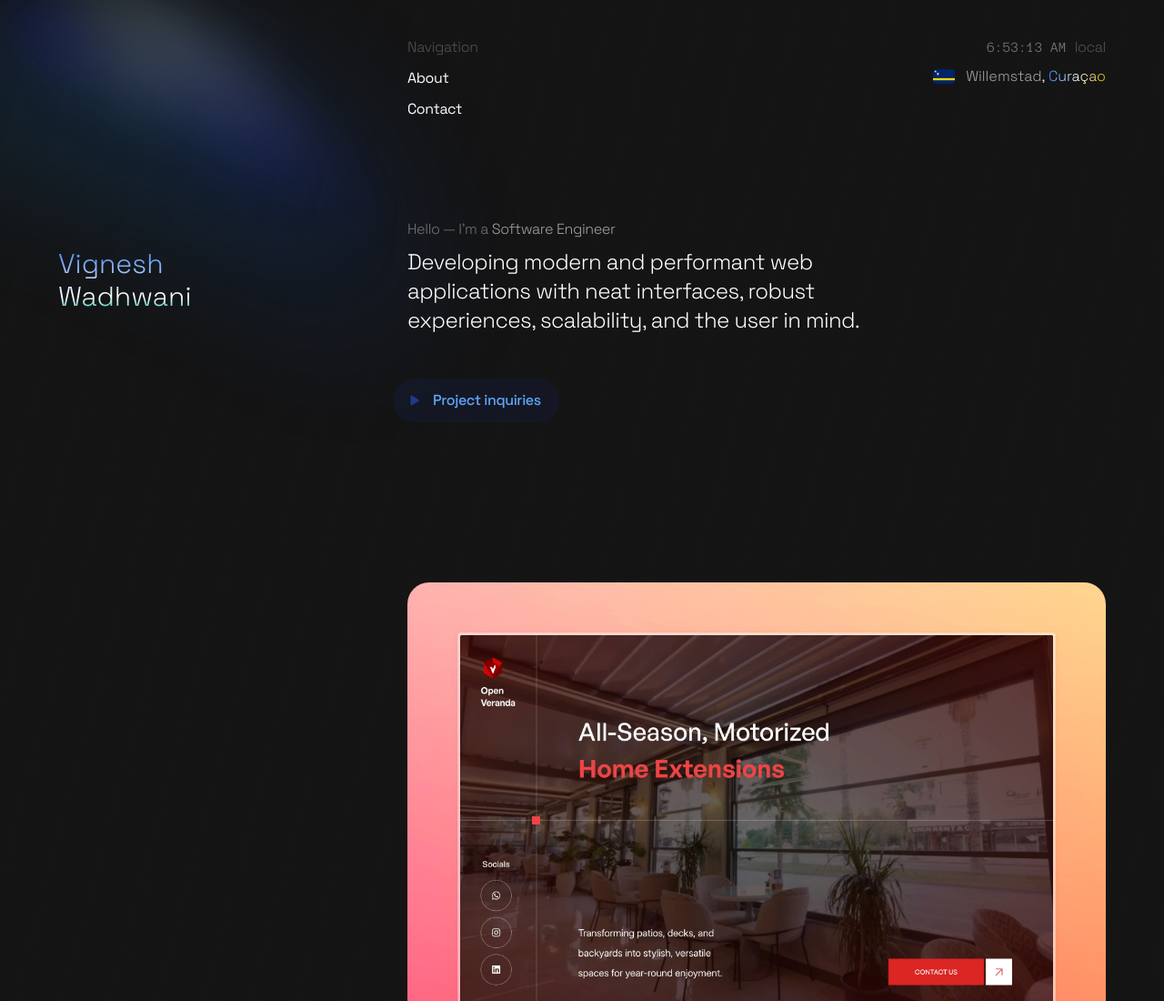
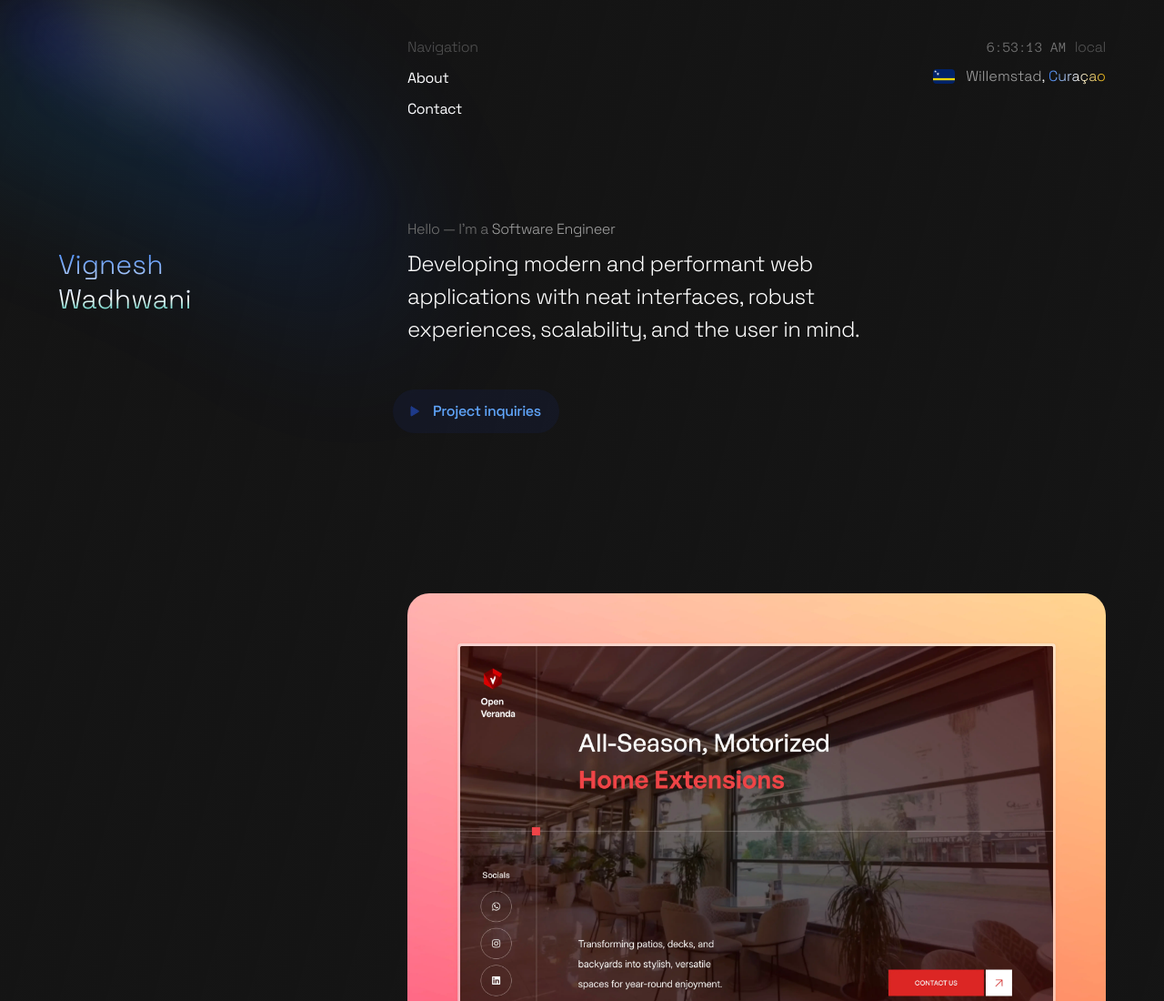
Before and after one commit to typescriptlover/me, an Astro site: page / in a window 1280 px wide. Shown: the top 1100 px of the page at 91% size. Built offline with nearby package versions, Linux system fonts and the light colour scheme; Astro itself is replaced by a stand-in of ours.

Commit message:
fix: leading on header text

```diff
--- a/src/components/Home/Header.astro
+++ b/src/components/Home/Header.astro
@@ -15,7 +15,7 @@
 <div class="grid grid-cols-1 sm:grid-cols-3 mt-2">
    <div class="col-span-1 w-full text-center sm:text-left">
       <h1
-         class="text-2xl lg:text-3xl lg:fixed leading-[150%] inline-block font-light text-transparent bg-clip-text bg-gradient-to-b from-blue-500 via-white to-teal-500 from-0% via-75% to-100%"
+         class="text-2xl lg:text-3xl lg:fixed !leading-[125%] inline-block font-light text-transparent bg-clip-text bg-gradient-to-b from-blue-500 via-white to-teal-500 from-0% via-75% to-100%"
       >
          Vignesh<br />Wadhwani
       </h1>
@@ -29,7 +29,7 @@
          Hello — I’m a <span class="text-neutral-400">Software Engineer</span>
       </p>
       <p
-         class="text-balance mt-2 sm:mt-0 animate-fadeInText tracking-tight opacity-0 font-light text-xl lg:text-2xl max-w-2xl leading-[150%] w-full"
+         class="text-balance mt-2 sm:mt-0 animate-fadeInText tracking-tight opacity-0 font-light text-xl lg:text-2xl max-w-2xl !leading-[150%] w-full"
       >
          Developing modern and performant web applications with neat interfaces,
          robust experiences, scalability, and the user in mind.
```
